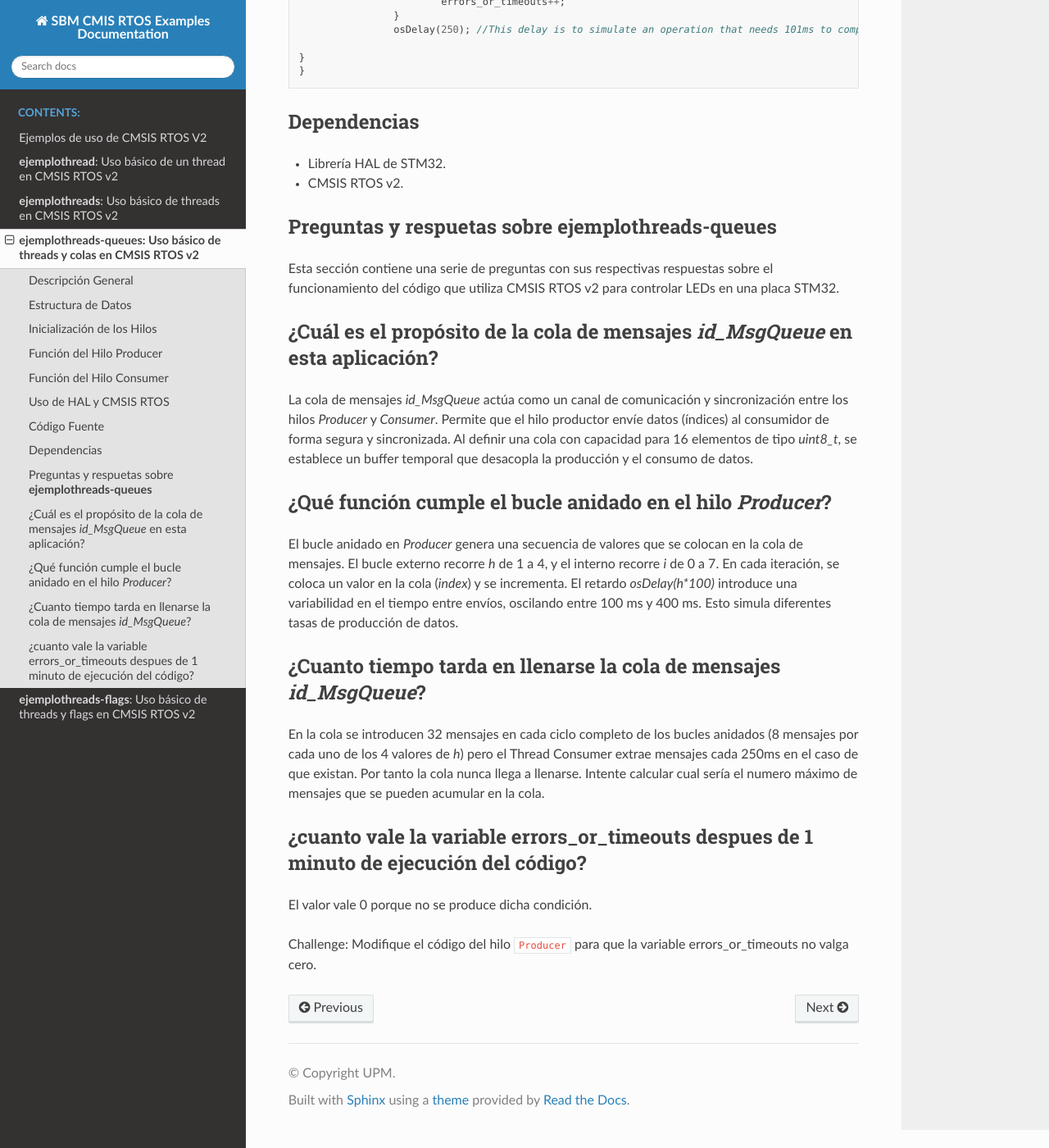
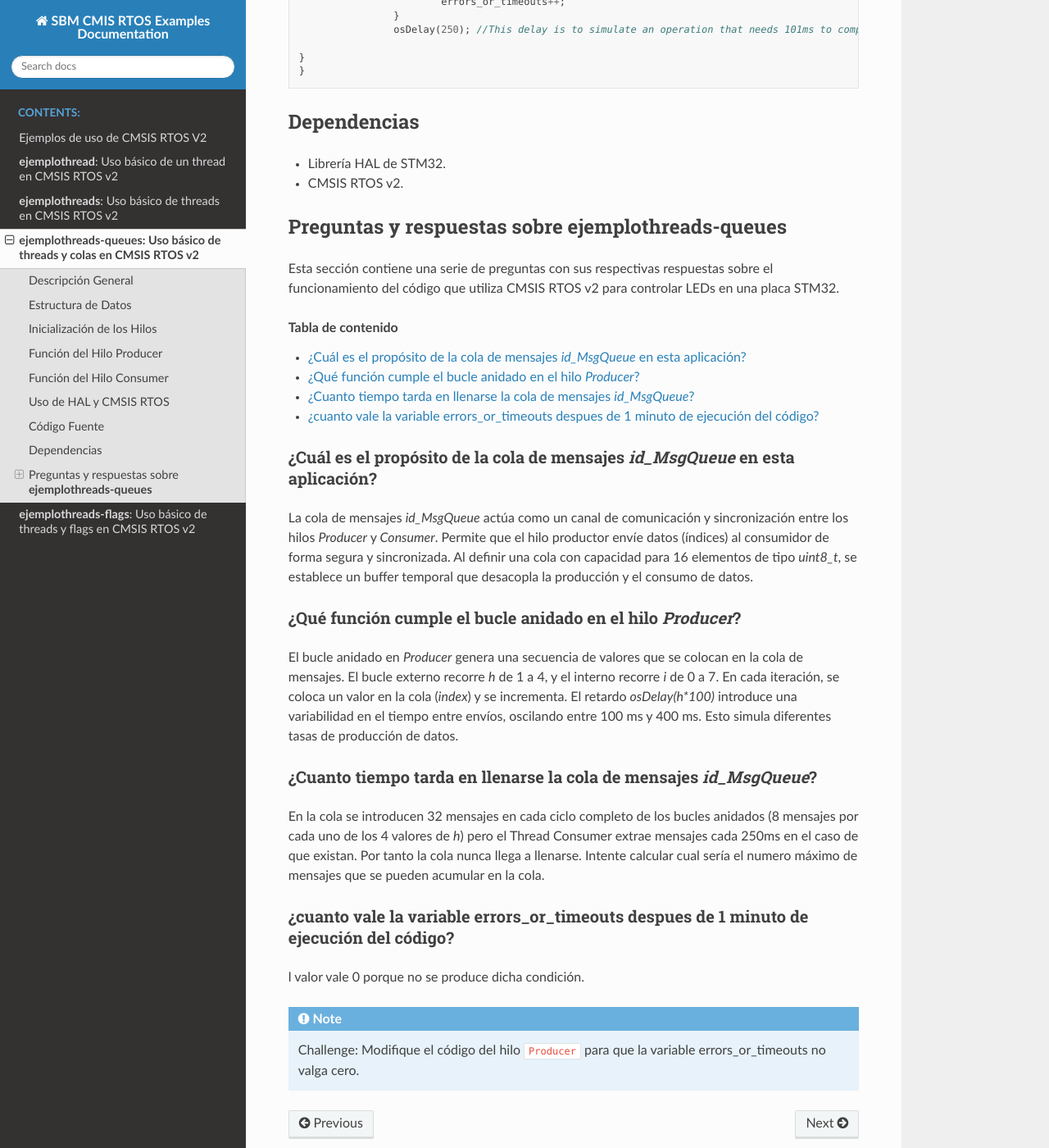
Before and after one commit to mruizglz/SBM-rtos, a Sphinx documentation site: the page built from docs/ejemplothreads-queues.rst, in a window 1280 px wide and 1400 px high, scrolled down 3101 px. Shown: the whole window at 82% size. Built offline with Sphinx 7.4.7 and the Read the Docs theme 3.1.0, drawn with Linux system fonts in a browser that asks for light colours.

Commit message:
Improve description

```diff
--- a/docs/ejemplothread.rst
+++ b/docs/ejemplothread.rst
@@ -118,7 +118,7 @@
 - CMSIS RTOS v2.
 
 ----------------------------------------------
-Preguntas y respuetas sobre **ejemplothread**
+Preguntas y respuestas sobre **ejemplothread**
 ----------------------------------------------
 
 Esta sección contiene una serie de preguntas con sus respectivas respuestas sobre el funcionamiento del código que utiliza CMSIS RTOS v2 para controlar LEDs en una placa STM32.
@@ -127,17 +127,17 @@
    :depth: 1
    :local:
 
-----------------------
+^^^^^^^^^^^^^^^^^^^^^^
 ¿Qué hace este código?
-----------------------
+^^^^^^^^^^^^^^^^^^^^^^
 
 Este código crea un hilo (threads) que controla un LED conectado al pin PB0 de una placa STM32F4. El hilo alterna el estado del LED (encendido/apagado) con una frecuencia determinada utilizando funciones del sistema operativo en tiempo real CMSIS RTOS v2.
 Dentro del codigo del Thread se realiza un casting al tipo de estructura que se utiliza en el ejemplo
 
 
------------------------------------
+^^^^^^^^^^^^^^^^^^^^^^^^^^^^^^^^^^^
 ¿Qué es la estructura `mygpio_pin`?
------------------------------------
+^^^^^^^^^^^^^^^^^^^^^^^^^^^^^^^^^^^
 
 Es una estructura de datos que encapsula la información necesaria para controlar un pin GPIO en este ejemplo:
 
@@ -146,15 +146,15 @@
 - ``delay``: retardo en milisegundos entre cada cambio de estado (toggle).
 - ``counter``: variable auxiliar que cuenta la cantidad de veces que se ha realizado el toggle.
 
--------------------------------
+^^^^^^^^^^^^^^^^^^^^^^^^^^^^^^^
 ¿Cómo se inicializan los hilos?
--------------------------------
+^^^^^^^^^^^^^^^^^^^^^^^^^^^^^^^
 
 La función ``Init_Thread()`` habilita el reloj del puerto GPIOB, configura los parámetros de cada LED y crea un hilo con ``osThreadNew()``, pasando como argumento la estructura ``mygpio_pin`` correspondiente a cada LED.
 
---------------------------------
+^^^^^^^^^^^^^^^^^^^^^^^^^^^^^^^^
 ¿Qué hace la función `Thread()`?
---------------------------------
+^^^^^^^^^^^^^^^^^^^^^^^^^^^^^^^^
 
 La función ``Thread(void *argument)`` es ejecutada el hilo. Dentro de ella:
 
@@ -164,29 +164,29 @@
    - Se cambia el estado del LED con ``HAL_GPIO_TogglePin``.
    - Se espera el tiempo definido en ``delay`` usando ``osDelay``.
 
----------------------------------------
+^^^^^^^^^^^^^^^^^^^^^^^^^^^^^^^^^^^^^^^
 ¿Se ejecutan los hilos al mismo tiempo?
----------------------------------------
+^^^^^^^^^^^^^^^^^^^^^^^^^^^^^^^^^^^^^^^
 
 CMSIS RTOS v2 permite la ejecución concurrente, que no simultanea, de múltiples hilos. El scheduler del sistema operativo se encarga de asignar tiempo de CPU a cada hilo según su estado y prioridad.
 
 
----------------------------
+^^^^^^^^^^^^^^^^^^^^^^^^^^^
 ¿Qué significa `osDelay()`?
----------------------------
+^^^^^^^^^^^^^^^^^^^^^^^^^^^
 
 Es una función del RTOS que suspende la ejecución del hilo actual durante un número determinado de milisegundos. Esto permite que otros hilos se ejecuten mientras tanto. ``osDelay`` tiene como parametro el número de ticks que la tarea estará bloqueada. El número de ticks por segundo se define en el archivo ``RTX_Config.h`` (parámetro ``Kernel Tick Frequency [Hz]``). En este ejemplo se ha configurado a 1000, por lo que un tick equivale a 1 ms.
 
 
--------------------------------------------
+^^^^^^^^^^^^^^^^^^^^^^^^^^^^^^^^^^^^^^^^^^^
 ¿Qué pasa si `osThreadNew()` devuelve NULL?
--------------------------------------------
+^^^^^^^^^^^^^^^^^^^^^^^^^^^^^^^^^^^^^^^^^^^
 
 Significa que no se pudo crear el hilo. En ese caso, la función ``Init_Thread()`` devuelve -1 como señal de error.
 
----------------------------
-¿Qué librerías se utilizan?
----------------------------
+^^^^^^^^^^^^^^^^^^^^^^^^^^^^^^^^^^^^^^
+¿Qué ficheros de cabecera se utilizan?
+^^^^^^^^^^^^^^^^^^^^^^^^^^^^^^^^^^^^^^
 
 - ``cmsis_os2.h``: para funciones del sistema operativo en tiempo real.
 - ``stm32f4xx_hal.h``: para funciones de acceso a hardware (HAL).
--- a/docs/ejemplothreads-flags.rst
+++ b/docs/ejemplothreads-flags.rst
@@ -169,7 +169,7 @@
 - CMSIS RTOS v2.
 
 -----------------------------------------------------
-Preguntas y respuetas sobre **ejemplothreads-flags**
+Preguntas y respuestas sobre **ejemplothreads-flags**
 -----------------------------------------------------
 
 Esta sección contiene una serie de preguntas con sus respectivas respuestas sobre el funcionamiento del código que utiliza CMSIS RTOS v2 para controlar LEDs en una placa STM32.
@@ -202,8 +202,6 @@
 1. ¿Qué valor tendría la variable status en el Consumer después de osThreadFlagsWait?
 2. ¿Cómo afecta esta modificación al parpadeo de los LEDs?
 
-.. answer::
+1. Valor de status: La variable status en el Consumer tendría el valor 0x0003 (0x0001 | 0x0002), ya que los flags se acumulan en el sistema CMSIS-RTOS cuando se envían antes de que el thread destino los procese.
 
-	1. Valor de status: La variable status en el Consumer tendría el valor 0x0003 (0x0001 | 0x0002), ya que los flags se acumulan en el sistema CMSIS-RTOS cuando se envían antes de que el thread destino los procese.
-
-	2. Efecto en los LEDs: Los LEDs dejarían de parpadear por completo. El switch statement en el Consumer solo maneja explícitamente los casos 1 (0x0001) y 2 (0x0002). Al recibir el valor combinado 3, la ejecución cae en el caso default, donde solo se incrementa la variable errors sin ejecutar ninguna operación de toggle en los GPIOs.
+2. Efecto en los LEDs: Los LEDs dejarían de parpadear por completo. El switch statement en el Consumer solo maneja explícitamente los casos 1 (0x0001) y 2 (0x0002). Al recibir el valor combinado 3, la ejecución cae en el caso default, donde solo se incrementa la variable errors sin ejecutar ninguna operación de toggle en los GPIOs.
--- a/docs/ejemplothreads-queues.rst
+++ b/docs/ejemplothreads-queues.rst
@@ -166,7 +166,7 @@
 - CMSIS RTOS v2.
 
 -----------------------------------------------------
-Preguntas y respuetas sobre **ejemplothreads-queues**
+Preguntas y respuestas sobre **ejemplothreads-queues**
 -----------------------------------------------------
 
 Esta sección contiene una serie de preguntas con sus respectivas respuestas sobre el funcionamiento del código que utiliza CMSIS RTOS v2 para controlar LEDs en una placa STM32.
@@ -175,28 +175,32 @@
    :depth: 1
    :local:
 
-------------------------------------------------------------------------------
+^^^^^^^^^^^^^^^^^^^^^^^^^^^^^^^^^^^^^^^^^^^^^^^^^^^^^^^^^^^^^^^^^^^^^^^^^^^^^^
 ¿Cuál es el propósito de la cola de mensajes `id_MsgQueue` en esta aplicación?
-------------------------------------------------------------------------------
+^^^^^^^^^^^^^^^^^^^^^^^^^^^^^^^^^^^^^^^^^^^^^^^^^^^^^^^^^^^^^^^^^^^^^^^^^^^^^^
+
 
 La cola de mensajes `id_MsgQueue` actúa como un canal de comunicación y sincronización entre los hilos `Producer` y `Consumer`. Permite que el hilo productor envíe datos (índices) al consumidor de forma segura y sincronizada. Al definir una cola con capacidad para 16 elementos de tipo `uint8_t`, se establece un buffer temporal que desacopla la producción y el consumo de datos.
 
------------------------------------------------------------
+^^^^^^^^^^^^^^^^^^^^^^^^^^^^^^^^^^^^^^^^^^^^^^^^^^^^^^^^^^^^
 ¿Qué función cumple el bucle anidado en el hilo `Producer`?
------------------------------------------------------------
+^^^^^^^^^^^^^^^^^^^^^^^^^^^^^^^^^^^^^^^^^^^^^^^^^^^^^^^^^^^^
 
 El bucle anidado en `Producer` genera una secuencia de valores que se colocan en la cola de mensajes. El bucle externo recorre `h` de 1 a 4, y el interno recorre `i` de 0 a 7. En cada iteración, se coloca un valor en la cola (`index`) y se incrementa. El retardo `osDelay(h*100)` introduce una variabilidad en el tiempo entre envíos, oscilando entre 100 ms y 400 ms. Esto simula diferentes tasas de producción de datos.
 
--------------------------------------------------------------------
+^^^^^^^^^^^^^^^^^^^^^^^^^^^^^^^^^^^^^^^^^^^^^^^^^^^^^^^^^^^^^^^^^^^
 ¿Cuanto tiempo tarda en llenarse la cola de mensajes `id_MsgQueue`?
--------------------------------------------------------------------
+^^^^^^^^^^^^^^^^^^^^^^^^^^^^^^^^^^^^^^^^^^^^^^^^^^^^^^^^^^^^^^^^^^^
+
 
 En la cola se introducen 32 mensajes en cada ciclo completo de los bucles anidados (8 mensajes por cada uno de los 4 valores de `h`) pero el Thread Consumer extrae mensajes cada 250ms en el caso de que existan. Por tanto la cola nunca llega a llenarse.
 Intente calcular cual sería el numero máximo de mensajes que se pueden acumular en la cola.
 
-----------------------------------------------------------------------------------------
+^^^^^^^^^^^^^^^^^^^^^^^^^^^^^^^^^^^^^^^^^^^^^^^^^^^^^^^^^^^^^^^^^^^^^^^^^^^^^^^^^^^^^^^^
 ¿cuanto vale la variable errors_or_timeouts despues de 1 minuto de ejecución del código?
-----------------------------------------------------------------------------------------
-El valor vale 0 porque no se produce dicha condición.
+^^^^^^^^^^^^^^^^^^^^^^^^^^^^^^^^^^^^^^^^^^^^^^^^^^^^^^^^^^^^^^^^^^^^^^^^^^^^^^^^^^^^^^^^
 
-Challenge: Modifique el código del hilo ``Producer`` para que la variable errors_or_timeouts no valga cero.
+l valor vale 0 porque no se produce dicha condición.
+
+.. note::
+   Challenge: Modifique el código del hilo ``Producer`` para que la variable errors_or_timeouts no valga cero.
--- a/docs/ejemplothreds-flags.rst
+++ b/docs/ejemplothreds-flags.rst
@@ -179,8 +179,6 @@
    :local:
 
 
-.. question::
-:number: 1
 
 Se modifica el código del Producer para que envíe ambas señales (0x0001 y 0x0002) de forma casi simultánea, seguido de un delay de 1 segundo:
 
```
Also changed, not shown: other parts of docs/ejemplothreads-flags.rst (+3 -3 lines), 1 other file.
